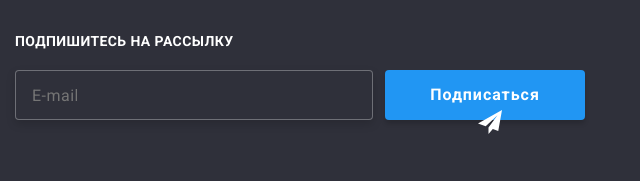
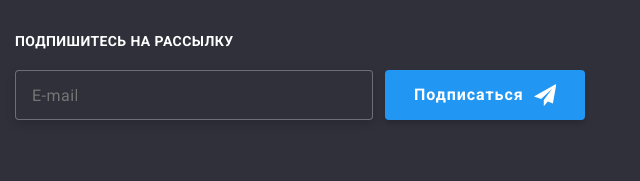
Before and after one commit to Lidokl/goit-markup-hw-06, a plain HTML site: page portfolio.html in a window 1280 px wide. Shown: the part 1668-1849 px from the top of the page, 640-1280 px from the left. Drawn offline with nearby package versions, Linux system fonts and the light colour scheme.

Commit message:
Update portfolio.html

```diff
--- a/portfolio.html
+++ b/portfolio.html
@@ -403,7 +403,7 @@
                 id="mail"
                 autocomplete="on"
               />
-              <button class="primary-button" type="submit">
+              <button class="primary-button bnn" type="submit">
                 Подписаться
                 <svg class="footer-buttom-icon" width="24px" height="24px">
                   <use href="./images/symbol-defs.svg#icon-send-1f"></use>
```
